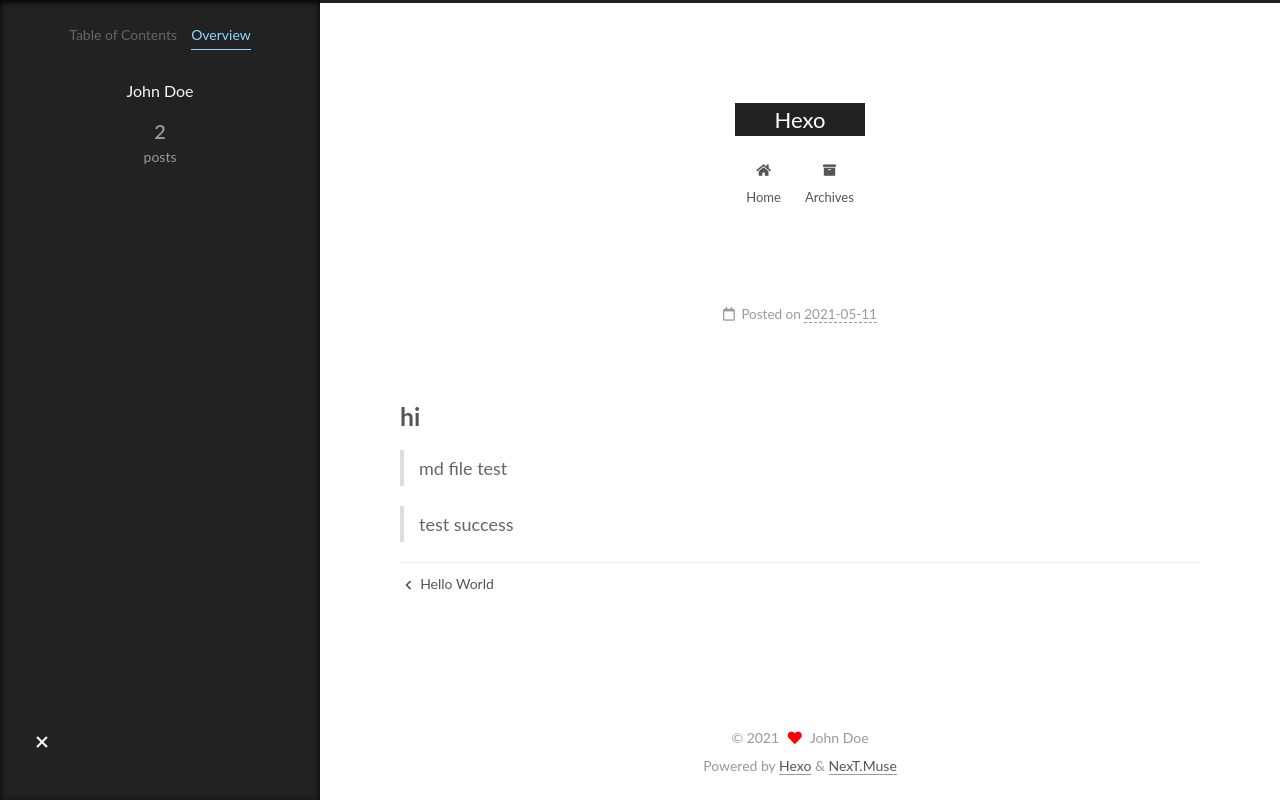
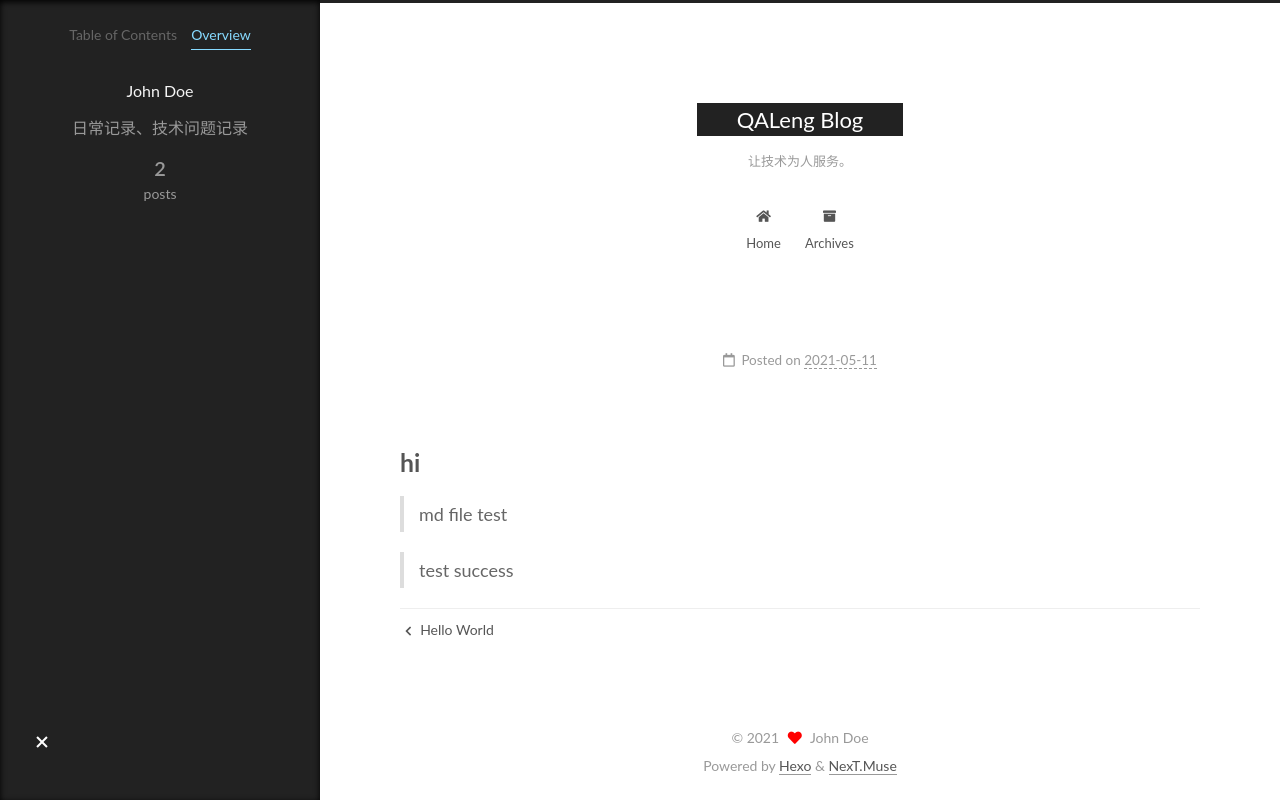
Before and after one commit to QALeng/QALeng.github.io, a plain HTML site: page 2021/05/11/hi/index.html in a window 1280 px wide. Both pictures are taken after a click on the item "Overview". Drawn offline with Linux system fonts and the light colour scheme.

Commit message:
Site updated: 2021-05-11 16:03:00

```diff
--- a/2021/05/11/hi/index.html
+++ b/2021/05/11/hi/index.html
@@ -22,9 +22,9 @@
 
   <meta name="description" content="hi md file test   test success">
 <meta property="og:type" content="article">
-<meta property="og:title" content="Hexo">
+<meta property="og:title" content="QALeng Blog">
 <meta property="og:url" content="http://example.com/2021/05/11/hi/index.html">
-<meta property="og:site_name" content="Hexo">
+<meta property="og:site_name" content="QALeng Blog">
 <meta property="og:description" content="hi md file test   test success">
 <meta property="og:locale" content="en_US">
 <meta property="article:published_time" content="2021-05-11T07:52:36.343Z">
@@ -45,7 +45,7 @@
   };
 </script>
 
-  <title> | Hexo</title>
+  <title> | QALeng Blog</title>
 
 
 
@@ -96,9 +96,10 @@
 
     <a href="/" class="brand" rel="start">
       <span class="logo-line-before"><i></i></span>
-      <h1 class="site-title">Hexo</h1>
+      <h1 class="site-title">QALeng Blog</h1>
       <span class="logo-line-after"><i></i></span>
     </a>
+      <p class="site-subtitle" itemprop="description">让技术为人服务。</p>
   </div>
 
   <div class="site-nav-right">
@@ -155,11 +156,11 @@
     <span hidden itemprop="author" itemscope itemtype="http://schema.org/Person">
       <meta itemprop="image" content="/images/avatar.gif">
       <meta itemprop="name" content="John Doe">
-      <meta itemprop="description" content="">
+      <meta itemprop="description" content="日常记录、技术问题记录">
     </span>
 
     <span hidden itemprop="publisher" itemscope itemtype="http://schema.org/Organization">
-      <meta itemprop="name" content="Hexo">
+      <meta itemprop="name" content="QALeng Blog">
     </span>
       <header class="post-header">
         <h1 class="post-title" itemprop="name headline">
@@ -278,7 +279,7 @@
       <div class="site-overview-wrap sidebar-panel">
         <div class="site-author motion-element" itemprop="author" itemscope itemtype="http://schema.org/Person">
   <p class="site-author-name" itemprop="name">John Doe</p>
-  <div class="site-description" itemprop="description"></div>
+  <div class="site-description" itemprop="description">日常记录、技术问题记录</div>
 </div>
 <div class="site-state-wrap motion-element">
   <nav class="site-state">
```
Also changed, not shown: 2021/05/11/hello-world/index.html (+7 -6 lines), archives/2021/05/index.html (+9 -6 lines), archives/2021/index.html (+9 -6 lines), archives/index.html (+9 -6 lines), index.html (+13 -10 lines).
